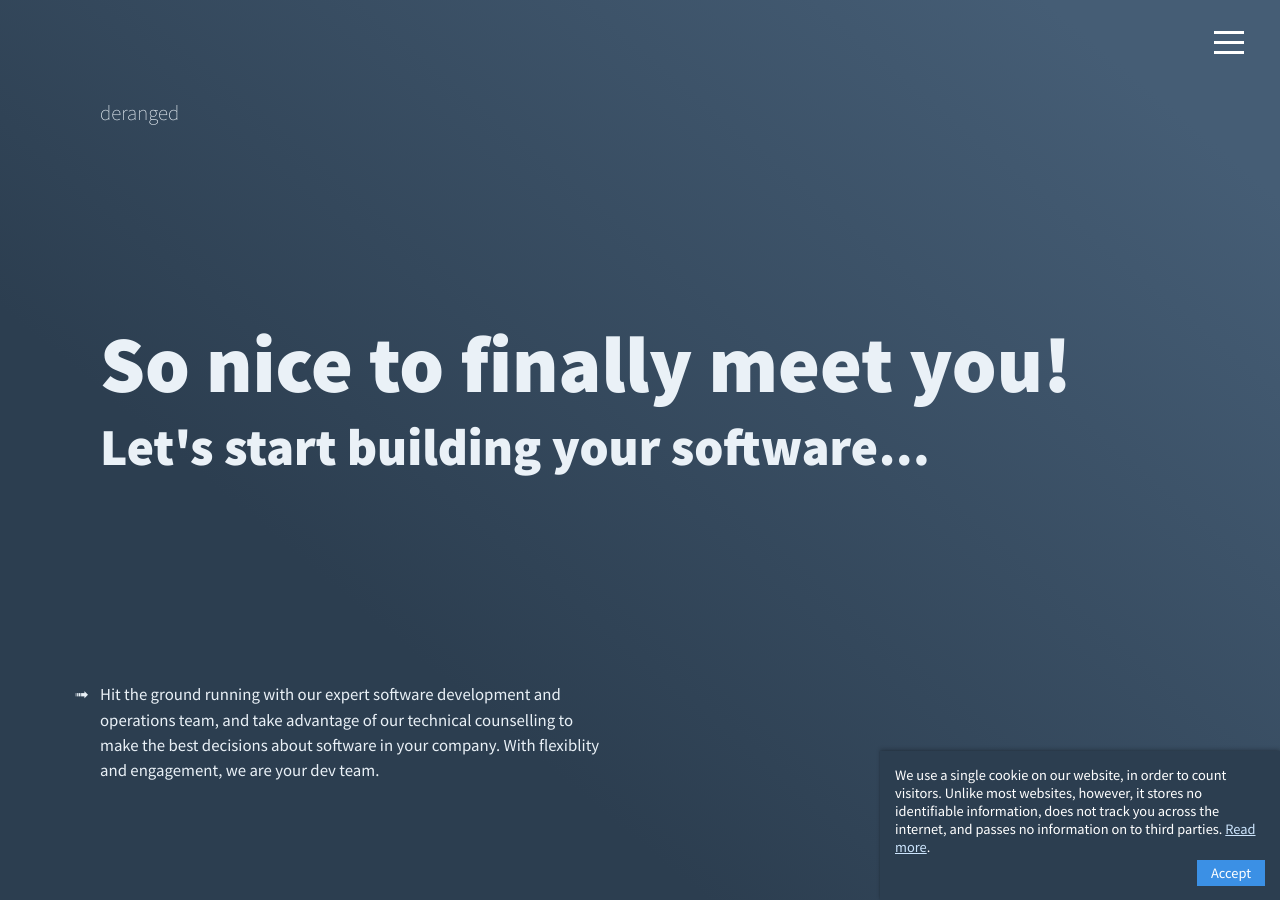
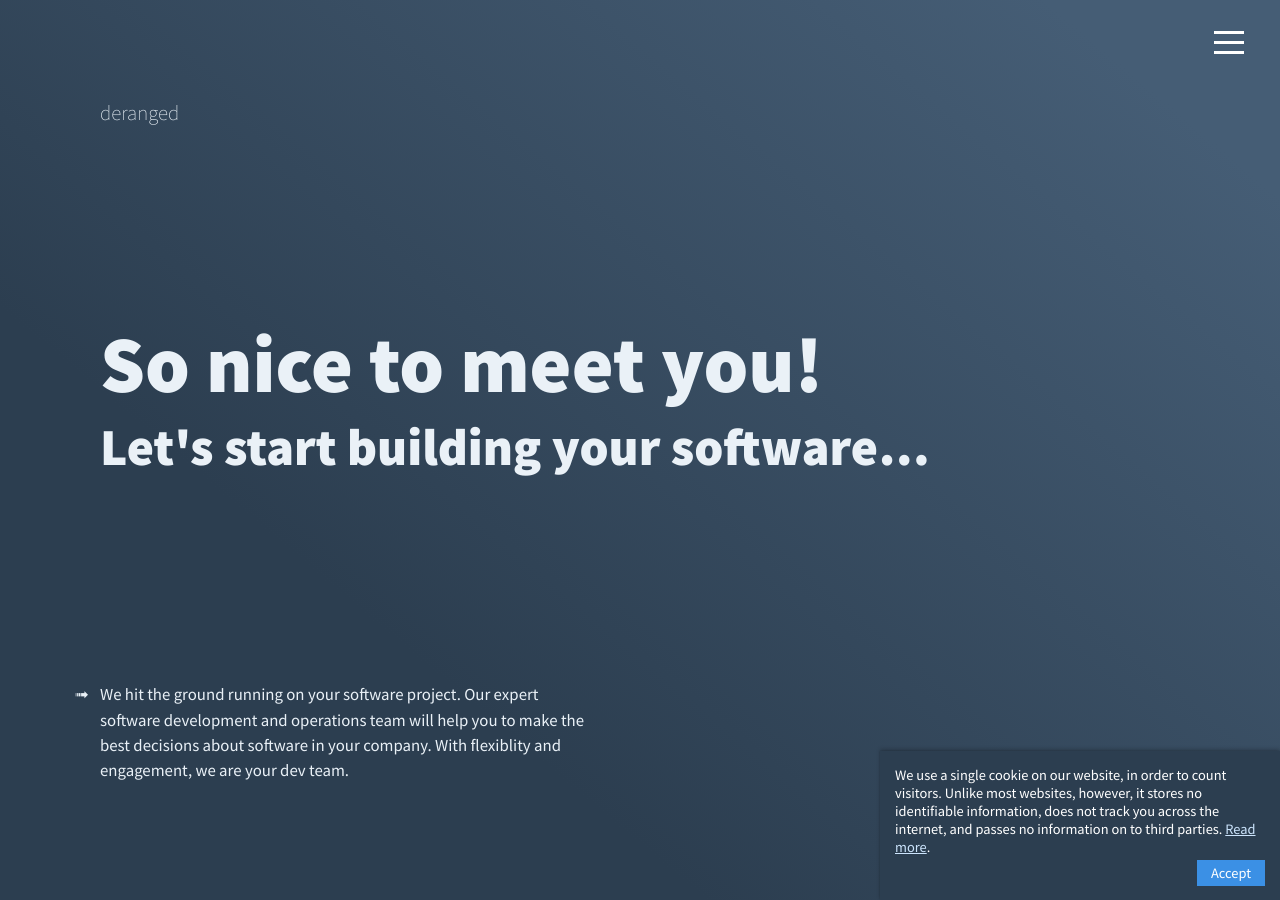
Before and after one commit to derangeddk/deranged.dk, a Jekyll site: the page built from index.html, in a window 1280 px wide and 900 px high. Built offline with Jekyll 4.4.1, drawn with Linux system fonts in a browser that asks for light colours.

Commit message:
Update index.html

```diff
--- a/index.html
+++ b/index.html
@@ -9,12 +9,12 @@ title: Let's start building your software ➟ deranged
 <section class="hello-section">
     <a href="/" class="logo">deranged</a>
     <div class="big-greeting">
-        <h1>So nice to finally meet you!</h1>
+        <h1>So nice to meet you!</h1>
         <h2>Let's start building your software&hellip;</h2>
     </div>
     <p class="quick-intro">
         <span class="quick-intro-icon">➟</span>
-        Hit the ground running with our expert software development and operations team, and take advantage of our technical counselling to make the best decisions about software in your company.
+        We hit the ground running on your software project. Our expert software development and operations team will help you to make the best decisions about software in your company.
         With flexiblity and engagement, we are your dev team.
     </p>
     <button class="more-button" href="#customer-section"></button>
```
